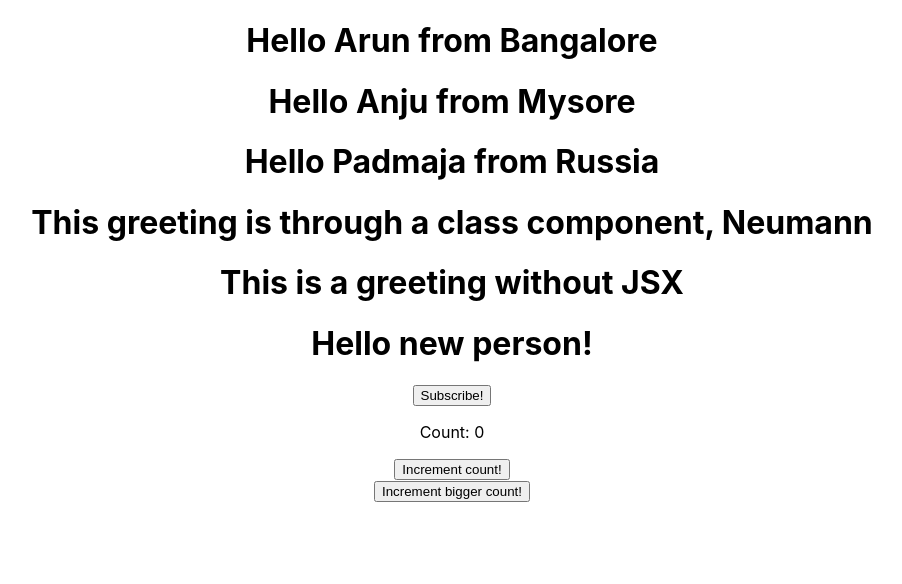
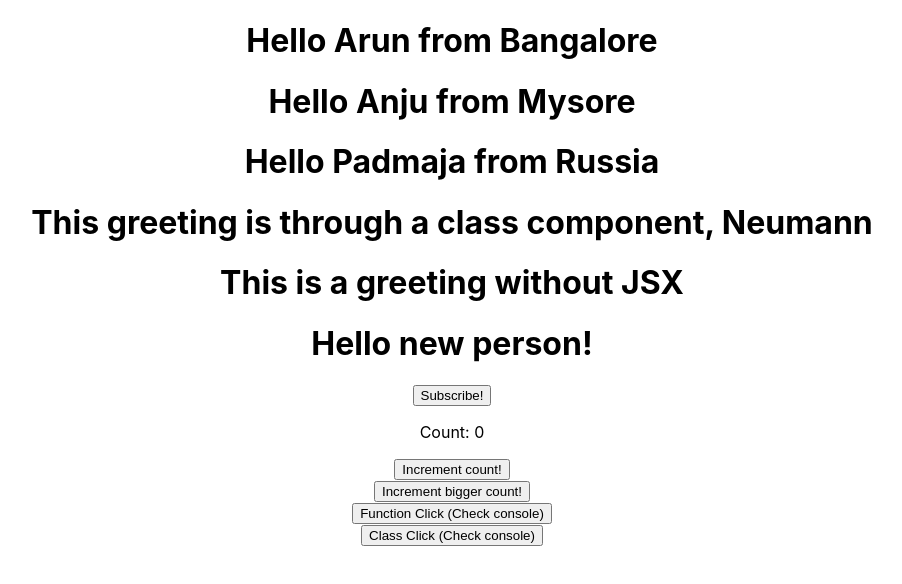
Before and after one commit to ShekarArun/hello-world-react, a React (Create React App) app: page / in a window 1280 px wide. Shown: the top 584 px of the page, without its empty margins (188-1090 px from the left). Built offline with nearby package versions, Linux system fonts and the light colour scheme.

Commit message:
feat: Add button click handlers for function and class

```diff
--- a/src/App.js
+++ b/src/App.js
@@ -4,6 +4,8 @@ import Welcome from './components/Welcome'
 import GreetWithoutJSX from './components/GreetWithoutJSX'
 import StateHandlingMessage from './components/StateHandlingMessage'
 import Counter from './components/Counter'
+import FunctionClick from './components/FunctionClick'
+import ClassClick from './components/ClassClick'
 
 function App () {
   return (
@@ -15,6 +17,8 @@ function App () {
       <GreetWithoutJSX />
       <StateHandlingMessage />
       <Counter />
+      <FunctionClick />
+      <ClassClick />
     </div>
   )
 }
--- /dev/null
+++ b/src/components/ClassClick.js
@@ -0,0 +1,15 @@
+import React, { Component } from 'react'
+
+class ClassClick extends Component {
+  handleClassClick () {
+    console.log('Class Click Button clicked!')
+  }
+
+  render () {
+    return (
+      <div><button onClick={this.handleClassClick}>Class Click (Check console)</button></div>
+    )
+  }
+}
+
+export default ClassClick
--- /dev/null
+++ b/src/components/FunctionClick.js
@@ -0,0 +1,10 @@
+import React from 'react'
+
+function FunctionClick () {
+  const functionClickHandler = () => { console.log('Function Click button clicked!') }
+  return (
+    <div><button onClick={functionClickHandler}>Function Click (Check console)</button></div>
+  )
+}
+
+export default FunctionClick
```
